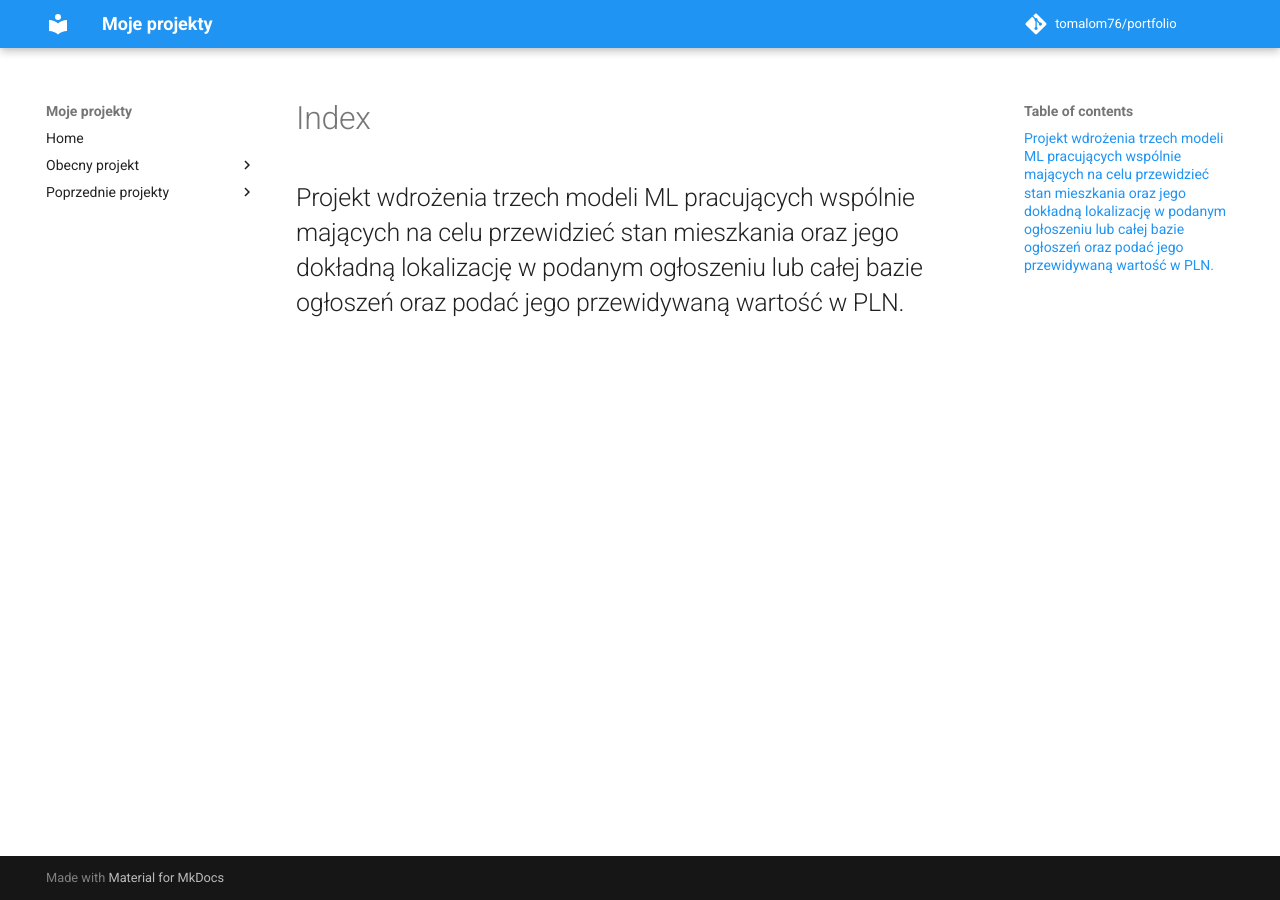
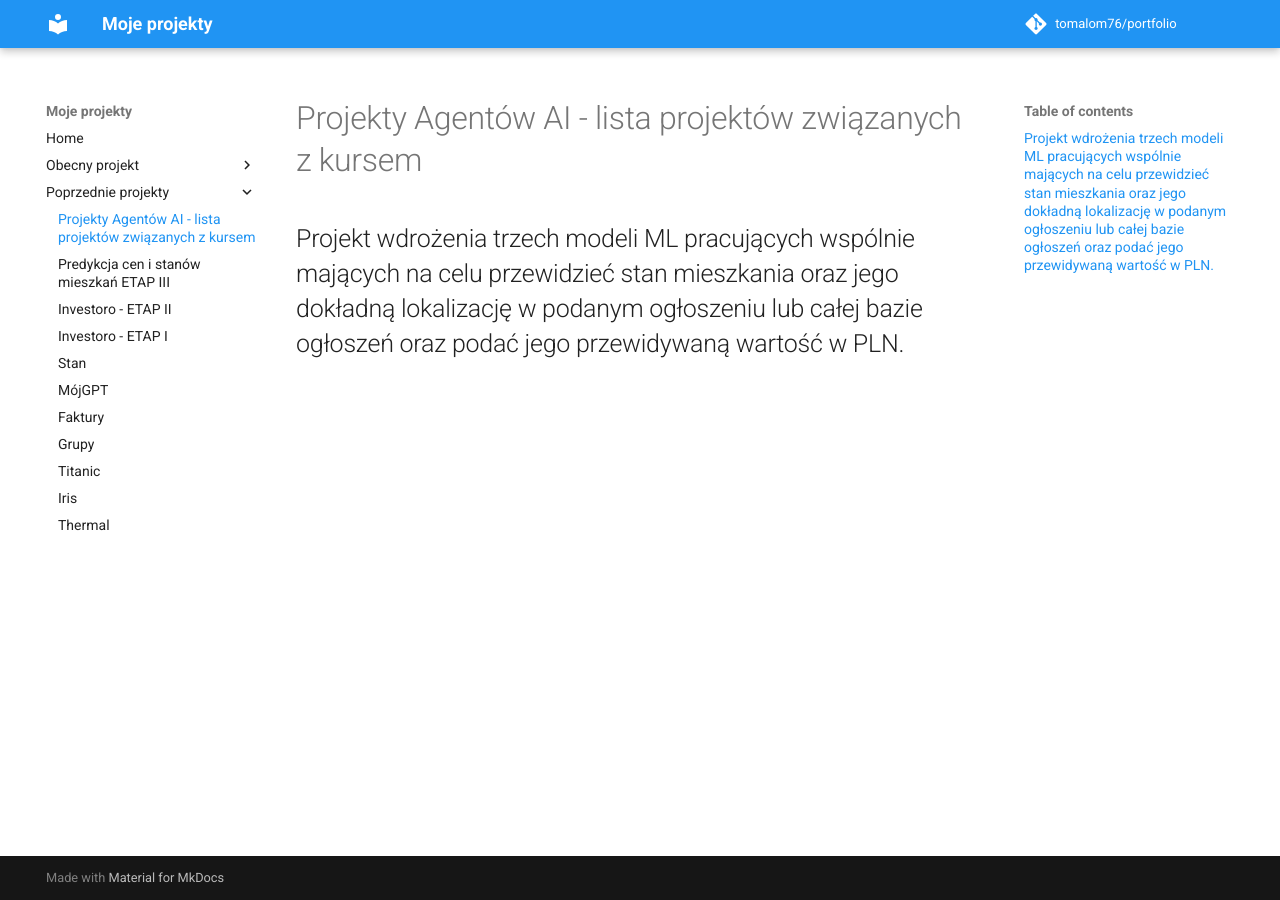
Before and after one commit to Tomalom76/portfolio, an MkDocs documentation site: the page built from docs/Agenci/index.md, in a window 1280 px wide. Built offline with MkDocs 1.6.1 and Material for MkDocs 9.7.7, drawn with Linux system fonts in a browser that asks for light colours; comment, search, counter and statistics services are not loaded.

```diff
--- a/mkdocs.yml
+++ b/mkdocs.yml
@@ -16,8 +16,11 @@ theme:
 nav:
 - Home: index.md
 - Obecny projekt:
+  - "Projekt przenoszenia domen ZUS z Itanium na x86": Assecco/index.md
+
+- Poprzednie projekty:
+  - "Projekty Agentów AI - lista projektów związanych z kursem": Agenci/index.md
   - "Predykcja cen i stanów mieszkań ETAP III": Investoro3/index.md
-- Poprzednie projekty:
   - "Investoro - ETAP II" : Investoro/index.md
   - "Investoro - ETAP I": Investoro2/index.md
   - "Stan"   : Stan/index.md
```
Also changed, not shown: docs/Assecco/index.md (added, +2 -0 lines).
